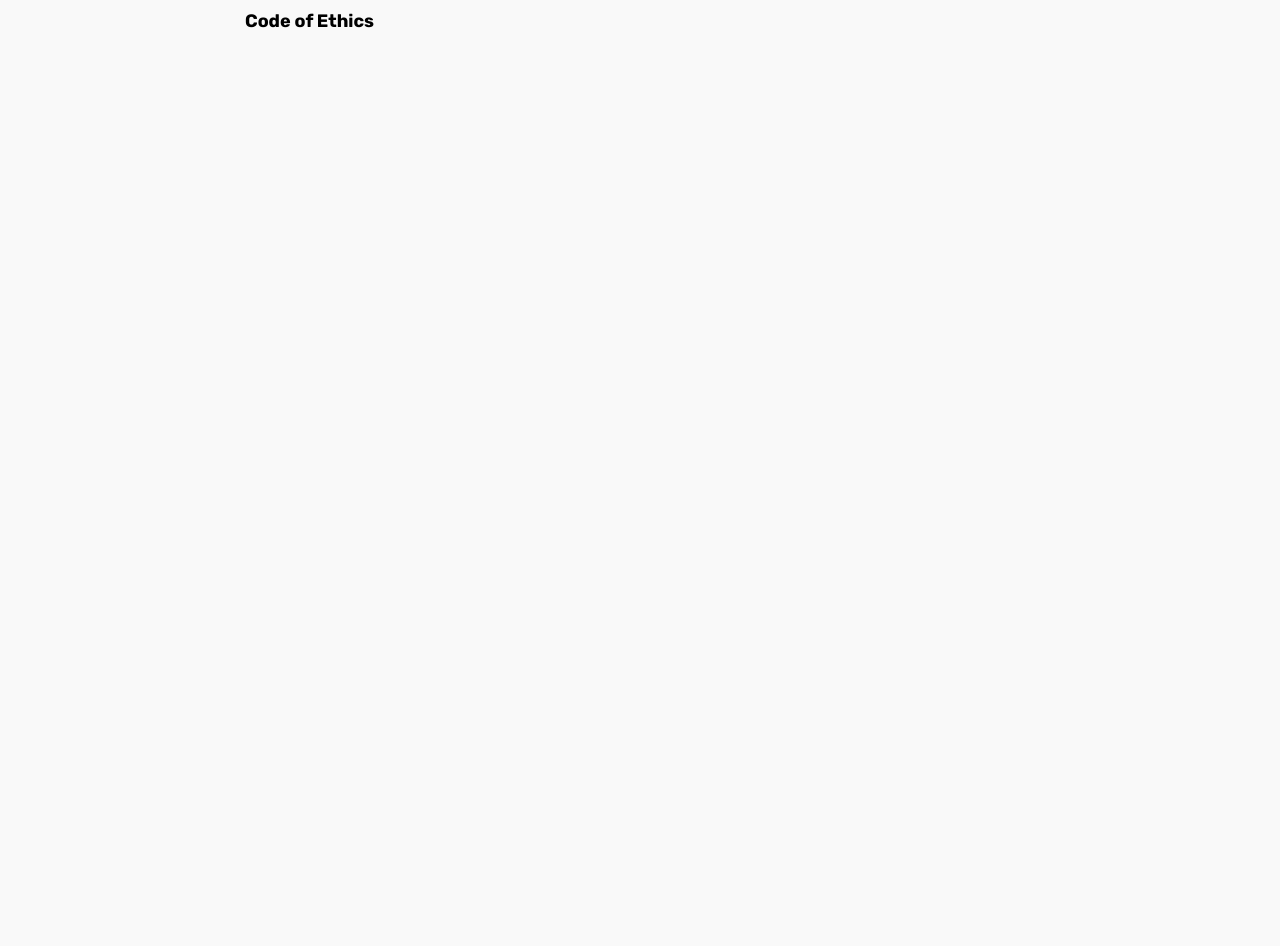
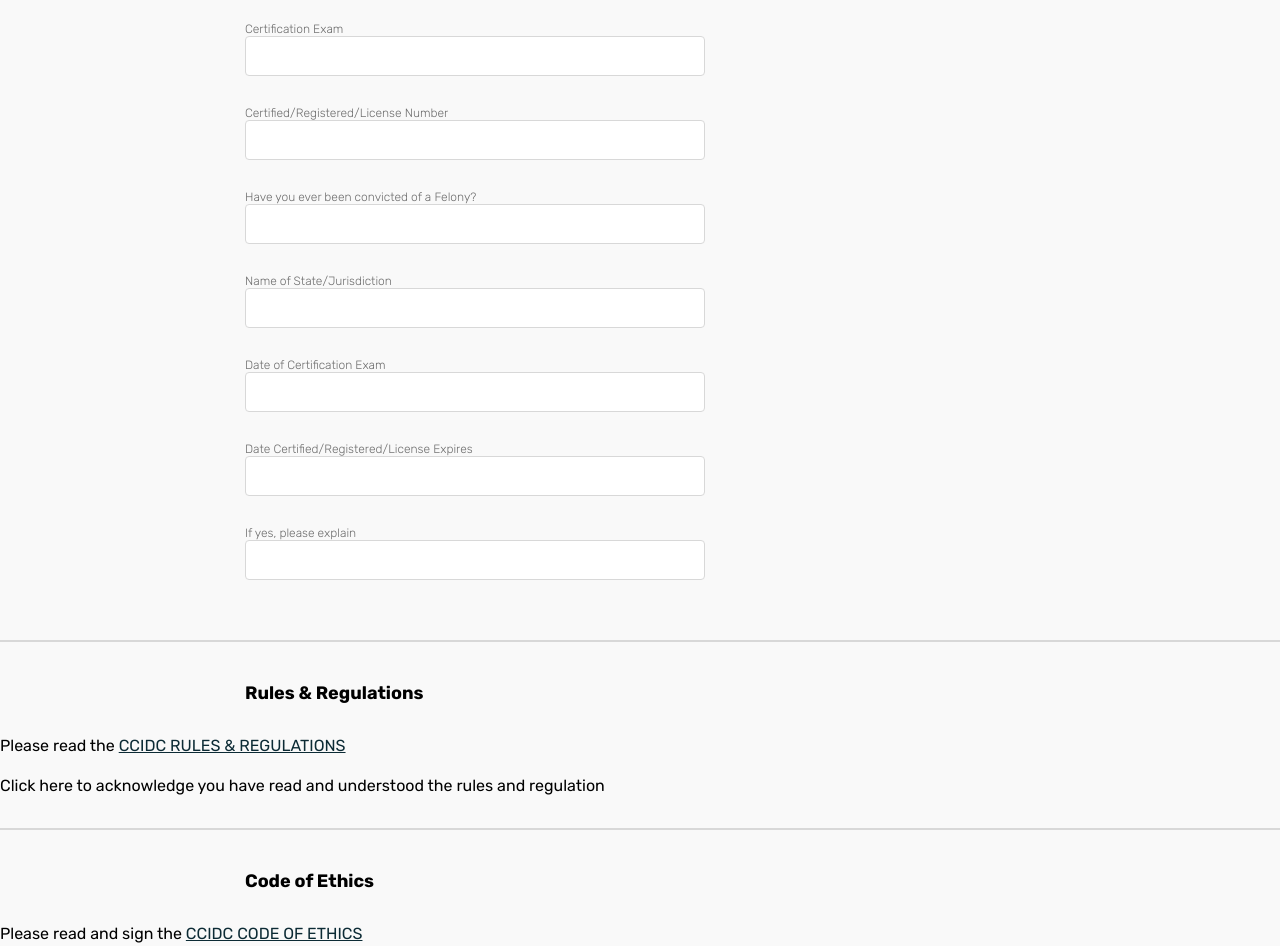
Before and after one commit to TritonSE/CCIDC-Application-Overhaul, a React (Vite) app in the folder frontend/: page / in a window 1280 px wide. Shown: the part 260-1206 px from the top of the page. Before the commit the page ends 800 px from the top, so only its background shows below. Built offline with nearby package versions, Linux system fonts and the light colour scheme.

Commit message:
layout set up

```diff
--- a/frontend/src/components/Page4AllPaths.module.css
+++ b/frontend/src/components/Page4AllPaths.module.css
@@ -1,3 +1,34 @@
+.input {
+  display: flex;
+  flex-direction: column;
+  align-items: center;
+  height: 40px;
+  width: 460px;
+  border-radius: 4px;
+  border: 1px solid #d8d8d8;
+  font-family: "Rubik";
+  font-size: 16px;
+  font-weight: 200;
+}
+
+.label {
+  display: flex;
+  flex-direction: column;
+  align-items: left;
+  font-family: "Rubik";
+  font-size: 12px;
+  font-weight: 200;
+  color: #6c6c6c;
+}
+
+.formRow {
+  display: flex;
+  justify-content: space-between;
+  margin-left: 245px;
+  margin-right: 245px;
+  padding-bottom: 30px;
+}
+
 .sectionTitle {
   display: flex;
   font-family: "Rubik";
@@ -7,3 +38,55 @@
   margin-top: 40px;
   margin-bottom: 30px;
 }
+
+.line {
+  border: 0.5px solid #d8d8d8;
+  margin-top: 30px;
+}
+
+.arrow {
+  border: none;
+  margin-top: 30px;
+}
+
+.buttonRow {
+  display: flex;
+  justify-content: space-between;
+  margin-left: 220px;
+  margin-right: 220px;
+  padding-bottom: 30px;
+}
+
+.warningText {
+  color: #ad281f;
+  margin-left: 245px;
+  margin-top: 15px;
+  margin-bottom: 40px;
+}
+
+.add {
+  font-family: "Rubik";
+  font-size: 15px;
+  background-color: white;
+  border: 1px solid black;
+  border-radius: 4px;
+  height: 40px;
+  width: 80px;
+  margin-left: 870px;
+  display: flex;
+  align-items: center;
+}
+
+.upload {
+  font-family: "Rubik";
+  font-size: 15px;
+  background-color: white;
+  border: 1px solid black;
+  border-radius: 4px;
+  height: 40px;
+  width: 300px;
+  text-align: left;
+  align-items: center;
+  display: flex;
+  margin-left: 250px;
+}
--- a/frontend/src/components/Page4AllPaths.tsx
+++ b/frontend/src/components/Page4AllPaths.tsx
@@ -6,8 +6,89 @@ export function Page4AllPaths() {
       <div className={styles.page4Form}>
         <form>
           <h2 className={styles.sectionTitle}>Additional Information</h2>
+
+          <div className={styles.formRow}>
+            <label className={styles.label}>
+              Certified/Registered/Licensed in any other Jurisdiction
+              <input className={styles.input} type="text" name="license" />
+            </label>
+          </div>
+
+          <div className={styles.formRow}>
+            <label className={styles.label}>
+              Certification Exam
+              <input className={styles.input} type="text" name="certificationExam" />
+            </label>
+          </div>
+
+          <div className={styles.formRow}>
+            <label className={styles.label}>
+              Certified/Registered/License Number
+              <input className={styles.input} type="text" name="licenseNumber" />
+            </label>
+          </div>
+
+          <div className={styles.formRow}>
+            <label className={styles.label}>
+              Have you ever been convicted of a Felony?
+              <input className={styles.input} type="text" name="crimeHistory" />
+            </label>
+          </div>
+
+          <div className={styles.formRow}>
+            <label className={styles.label}>
+              Name of State/Jurisdiction
+              <input className={styles.input} type="text" name="state" />
+            </label>
+          </div>
+
+          <div className={styles.formRow}>
+            <label className={styles.label}>
+              Date of Certification Exam
+              <input className={styles.input} type="text" name="dateOfCertificationExam" />
+            </label>
+          </div>
+
+          <div className={styles.formRow}>
+            <label className={styles.label}>
+              Date Certified/Registered/License Expires
+              <input className={styles.input} type="text" name="license" />
+            </label>
+          </div>
+
+          <div className={styles.formRow}>
+            <label className={styles.label}>
+              If yes, please explain
+              <input className={styles.input} type="text" name="explanation" />
+            </label>
+          </div>
+
+          <hr className={styles.line} />
+
           <h2 className={styles.sectionTitle}>Rules & Regulations</h2>
+          <p>
+            Please read the{" "}
+            <a
+              className={styles.lightBlue}
+              href="https://ccidc.org/wp-content/uploads/2017/07/CCIDC-Rules-and-Regulations.pdf"
+            >
+              CCIDC RULES & REGULATIONS
+            </a>
+          </p>
+          <p>Click here to acknowledge you have read and understood the rules and regulation</p>
+
+          <hr className={styles.line} />
+
           <h2 className={styles.sectionTitle}>Code of Ethics</h2>
+          <p>
+            Please read and sign the{" "}
+            <a
+              className={styles.lightBlue}
+              href="https://ccidc.org/wp-content/uploads/2023/05/CCIDC-CODE-OF-ETHICS-2023.pdf"
+            >
+              CCIDC CODE OF ETHICS
+            </a>
+          </p>
         </form>
       </div>
     </>
```
